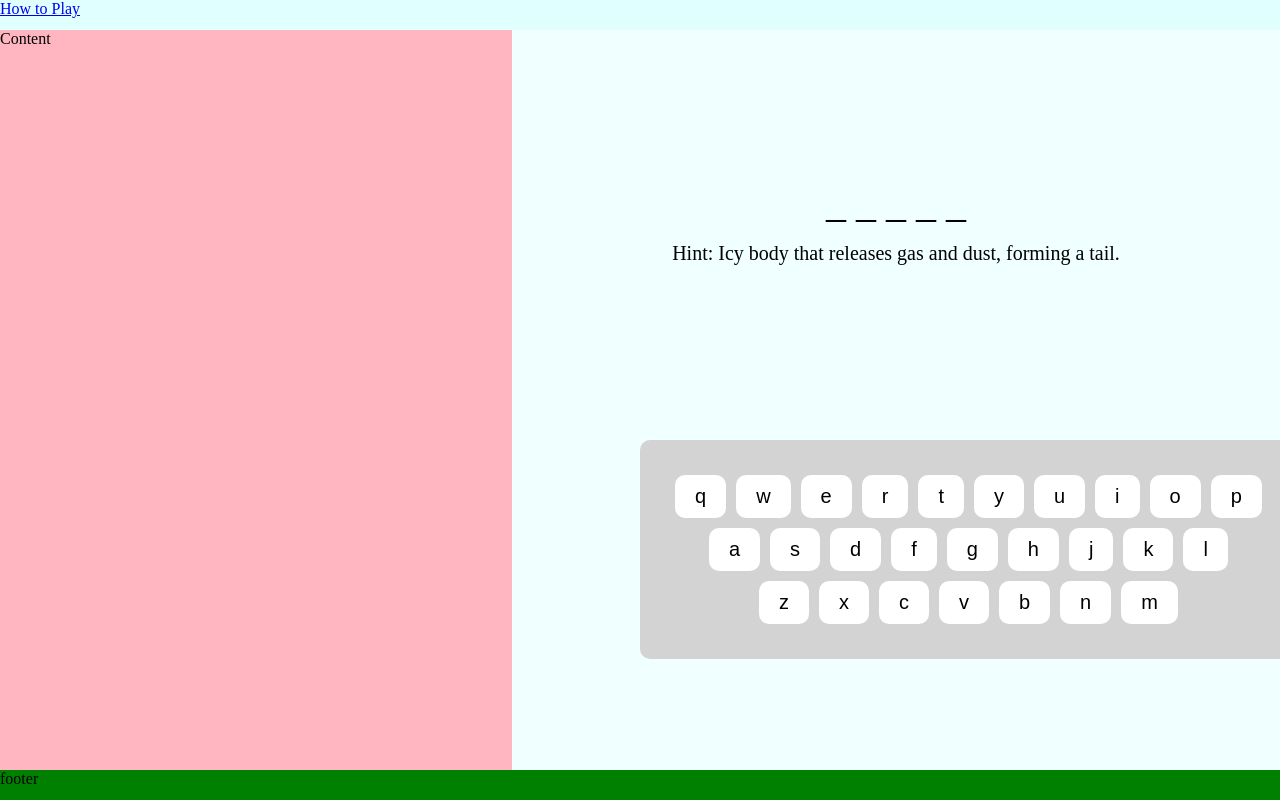
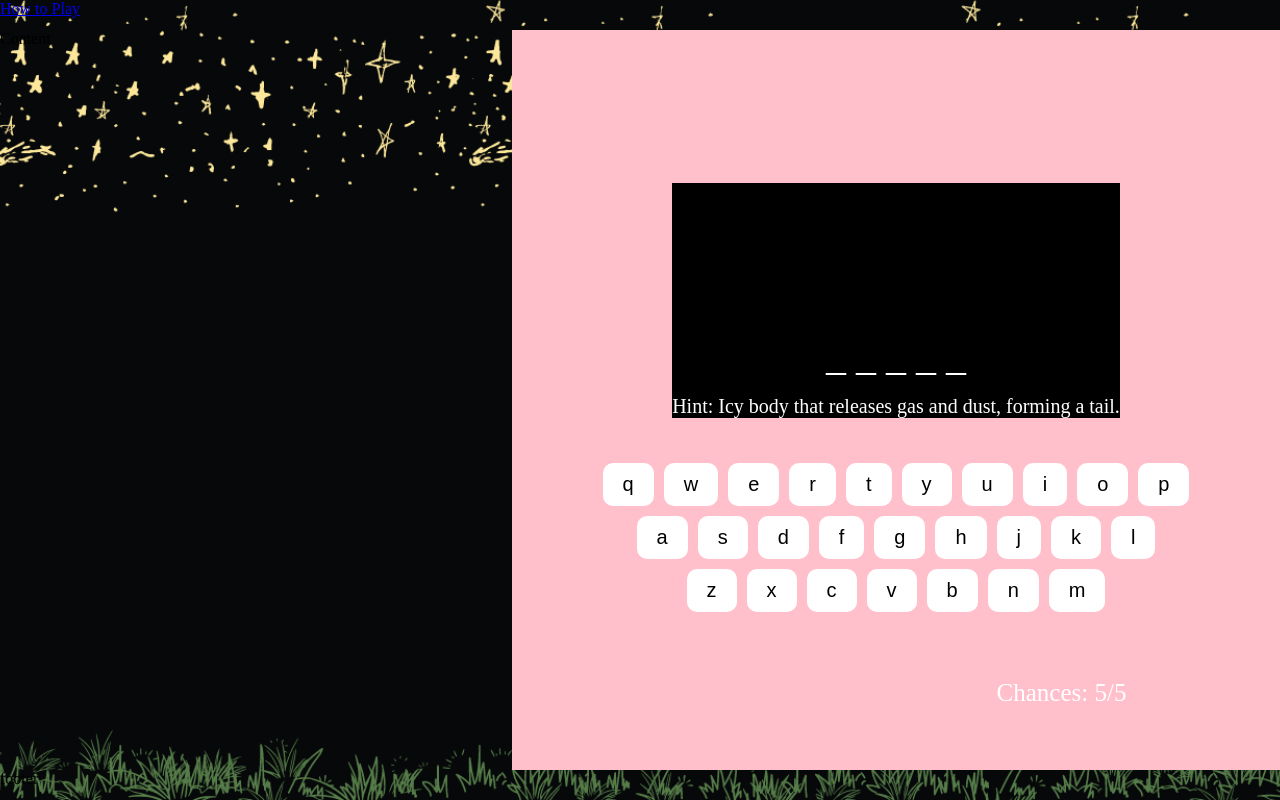
Before and after one commit to gabvint/spacedog-game, a plain HTML site: page index.html in a window 1280 px wide. Drawn offline with Linux system fonts and the light colour scheme.

Commit message:
bg added

```diff
--- a/css/style.css
+++ b/css/style.css
@@ -1,7 +1,10 @@
 body{
     margin: 0;
     padding: 0;
-    background-color: lightblue;
+    background-color: black;
+    background: url(../img/night-bg.png);
+    background-size: cover;
+    background-position: center;
     min-height: 100vh;
 
     display: grid;
@@ -10,28 +13,36 @@ body{
 }
 header {
     grid-column: span 2;
-    background-color: lightcyan;
+    background-color: transparent !important;
     height: 30px;
 }
 aside {
-    background-color: lightpink;
+    background-color: transparent !important;
 }
 main {
-    background-color: azure;
+    background-color: pink;
+    display: flex;
+    flex-direction: column;
+    justify-content: center;
+    align-items: center;
+    position: relative;
+
 }
 footer {
-    background-color: green;
+    background-color: transparent !important;
     grid-column: 1 / 3;
     height: 30px;
 }
 
+.word-container {
+    max-width: 500px;
+    text-align: center;
+    color: white;
+    background-color: black;
+
+}
 .keyboard-container{
-    background-color: lightgrey;
-    position: absolute;
-    top: 55%;
-    left: 50%;
-    padding: 30px;
-    border-radius: 10px;
+    margin-top: 40px;
 
 }
 .row {
@@ -62,5 +73,15 @@ footer {
     font-size: 20px;
     display: flex;
     justify-content: center;
+    align-items: center;
     margin-top: 15px;
+
 }
+.chances{
+    font-size: 25px;
+    margin-top: 20px;
+    color: white;
+    position: absolute;
+    top: 85%;
+    right: 20%;
+}
--- a/index.html
+++ b/index.html
@@ -16,8 +16,11 @@
     <aside>Content</aside>
     <main>
 
-        <div class="word" id="guess-word"></div>
-        <div class="hint" id="word-hint"></div>
+        <div class="word-container">
+            <div class="word" id="guess-word"></div>
+            <div class="hint" id="word-hint"></div>
+        </div>
+
         <div class="keyboard-container" id="keyboard">
             <div class="row">
                 <button class="key" id="q">q</button>
@@ -54,6 +57,8 @@
 
         </div>
 
+        <div class="chances" id="chances-count"></div>
+
     </main>
     <footer>footer</footer>
 </body>
--- a/js/app.js
+++ b/js/app.js
@@ -44,6 +44,7 @@ let playerLost
 const keysEls = document.querySelectorAll('.key')
 const wordEls = document.querySelector('#guess-word')
 const hintEls = document.querySelector('#word-hint')
+const chancesEls = document.querySelector('#chances-count')
 
 
 
@@ -64,9 +65,9 @@ const hintEls = document.querySelector('#word-hint')
         guessedWord[i] = "_";
     }
 
-    console.log(guessedWord.length)
-    console.log(hiddenWord)
-    console.log(hint)
+    // console.log(guessedWord.length)
+    // console.log(hiddenWord)
+    // console.log(hint)
 
     playerChances = max_chances
     playerLost = false
@@ -84,6 +85,7 @@ function getArrayOfWords(wordlist){
 function render(){
     wordEls.textContent = guessedWord.join(' ')
     hintEls.textContent = hint
+    chancesEls.textContent = `Chances: ${playerChances}/${max_chances}`
 }
 
 
```
Also changed, not shown: img/night-bg.png (added).
